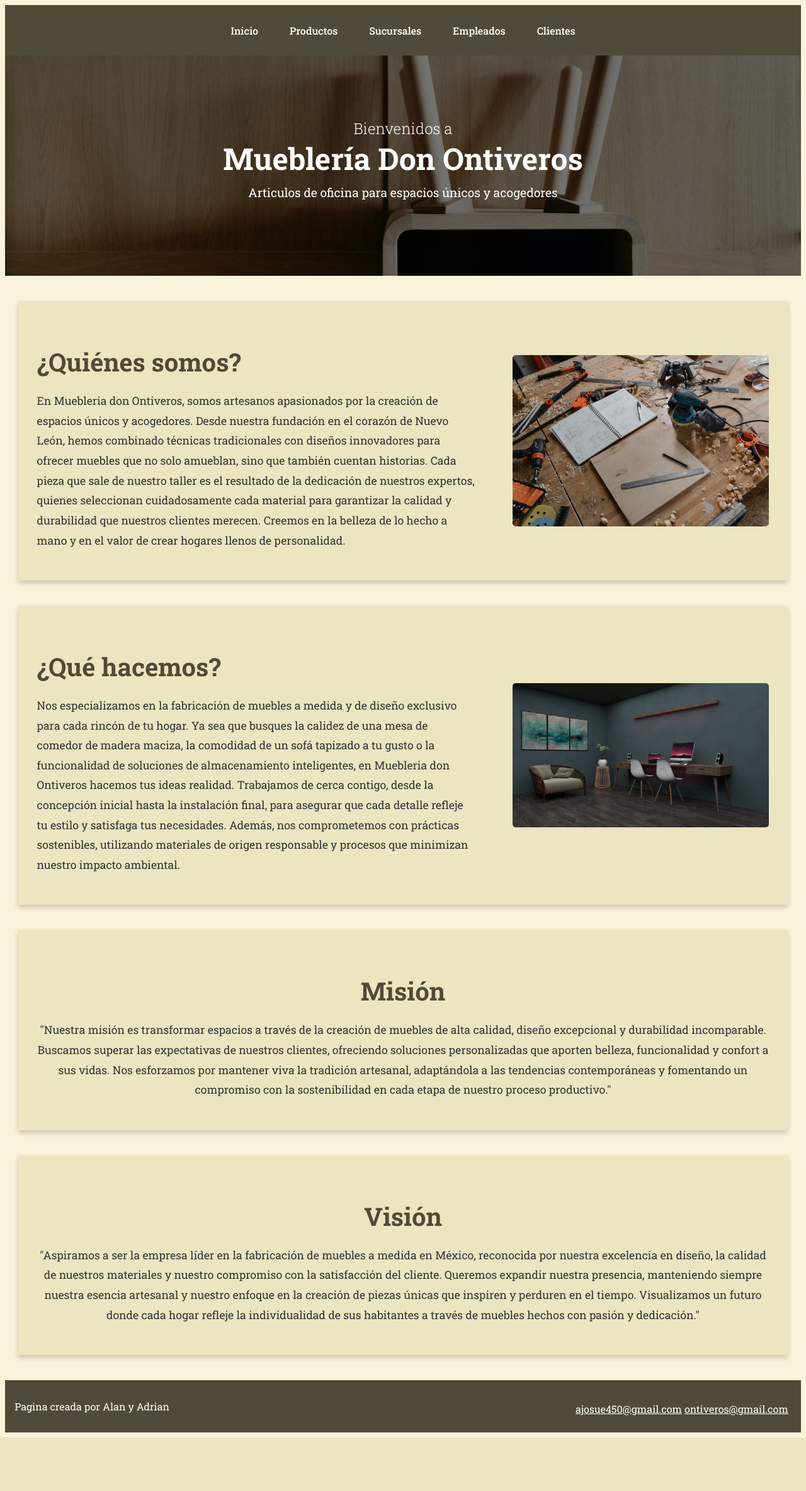
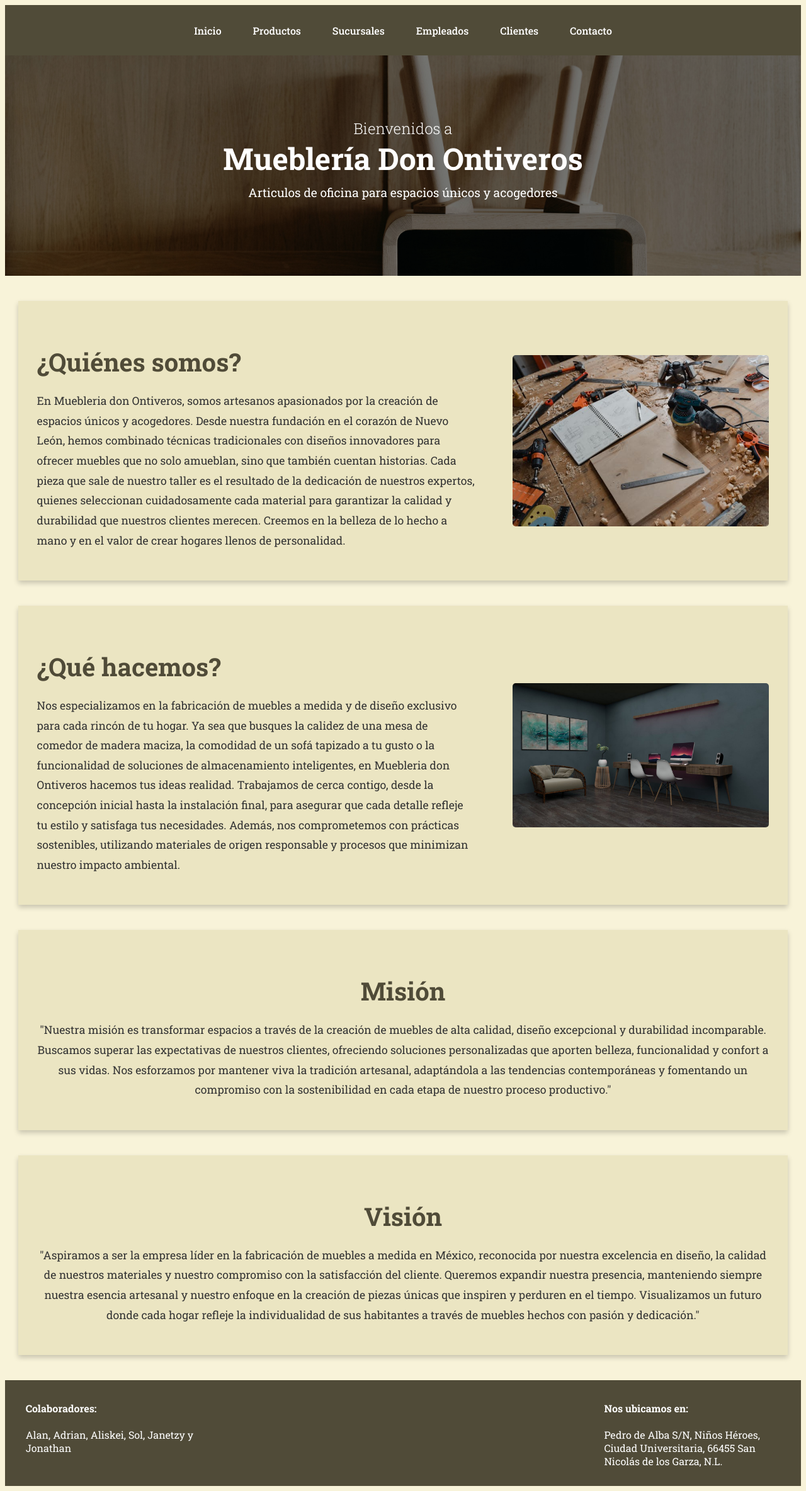
Before and after one commit to AlanCaa/PIA_FDW, a Django app: page / in a window 1280 px wide. Shown: the whole page at 63% size. Before the commit the page ends 2283 px from the top, so only its background shows below. Run offline with Django 5.2, Linux system fonts and the light colour scheme.

Commit message:
Modificacion de pie de pagina y se añade pagina contacto

```diff
--- a/django/website_pia/donontiveros/urls.py
+++ b/django/website_pia/donontiveros/urls.py
@@ -8,6 +8,4 @@ urlpatterns = [
     path('contacto/', contacto, name='contacto'),
     path('empleado/', empleado, name='empleado'),
     path('clientes/', clientes, name='clientes'),
-    # path('premios/', index, name='index'),
-    # path('productos/', index, name='index'),
 ]
--- a/django/website_pia/website_pia/static/css/style.css
+++ b/django/website_pia/website_pia/static/css/style.css
@@ -156,6 +156,13 @@ header a:hover {
     color: rgb(0, 0, 0);
 }
 
+.contenedor-cliente {
+    display: grid;
+    justify-content: center;
+    align-items: center;
+    margin: 10px 10px 30px 10px;
+}
+
 /* Se usa para clientes y hacer tarjetas alargadas en las que el logo aparezca en la parte derecha */
 .tarjetas-cliente {
     width: 1000px;
@@ -184,34 +191,32 @@ header a:hover {
 #pie {
     margin: 20px 0px 0px 0px;
     background-color: #504B38;
-    padding: 1.2%;
+    padding: 1%;
     color: white;
-
+    align-content: center;
 }
 
 #pie article{
     float: right;
-    margin: 20px 5px 5px 5px;
-}
-
-#pie a {
-    transition: color 0.3s ease;
-    color: white;
 }
 
 #pie p {
     width: 300px;
 }
+#pie h4, #pie p {
+    margin-left: 20px;
+}
 
 /*Se usa para la páginqa contacto, 2 bloques separados pero alineados verticalmente*/
 .contenedor3 {
-    margin: 0 5%;
+    margin: 2% 2%;
     display: grid;
     grid-template-columns: 1fr 1fr;
     column-gap: 20px;
     align-items: start;
     min-height: 100vh;
-    padding: 20px 0;
+    padding: 5px 0;
+    margin-bottom: 0px;
 }
 
 .caja {
--- a/django/website_pia/website_pia/templates/index.html
+++ b/django/website_pia/website_pia/templates/index.html
@@ -15,6 +15,7 @@
             <a href={% url 'sucursales' %}>Sucursales</a>
             <a href={% url 'empleado' %}>Empleados</a>
             <a href={% url 'clientes' %}>Clientes</a>
+            <a href={% url 'contacto' %}>Contacto</a>
         </nav>
     </header>
 
@@ -63,10 +64,11 @@
 
     <footer id="pie">
         <article>
-            <a href="mailto:ajosue450@gmail.com">ajosue450@gmail.com</a>
-            <a href="mailto:ontiveros@gmail.com">ontiveros@gmail.com</a>
+            <h4>Nos ubicamos en:</h4>
+            <p>Pedro de Alba S/N, Niños Héroes, Ciudad Universitaria, 66455 San Nicolás de los Garza, N.L.</p>
         </article>
-        <p>Pagina creada por Alan y Adrian</p>
+        <h4>Colaboradores:</h4>
+        <p>Alan, Adrian, Aliskei, Sol, Janetzy y Jonathan</p>
     </footer>
 </body>
 </html>
```
Also changed, not shown: django/website_pia/website_pia/templates/clientes.html (+7 -5 lines), django/website_pia/website_pia/templates/contacto.html (+8 -3 lines), django/website_pia/website_pia/templates/empleado.html (+5 -3 lines), django/website_pia/website_pia/templates/productos.html (+6 -4 lines), django/website_pia/website_pia/templates/sucursales.html (+6 -4 lines).
